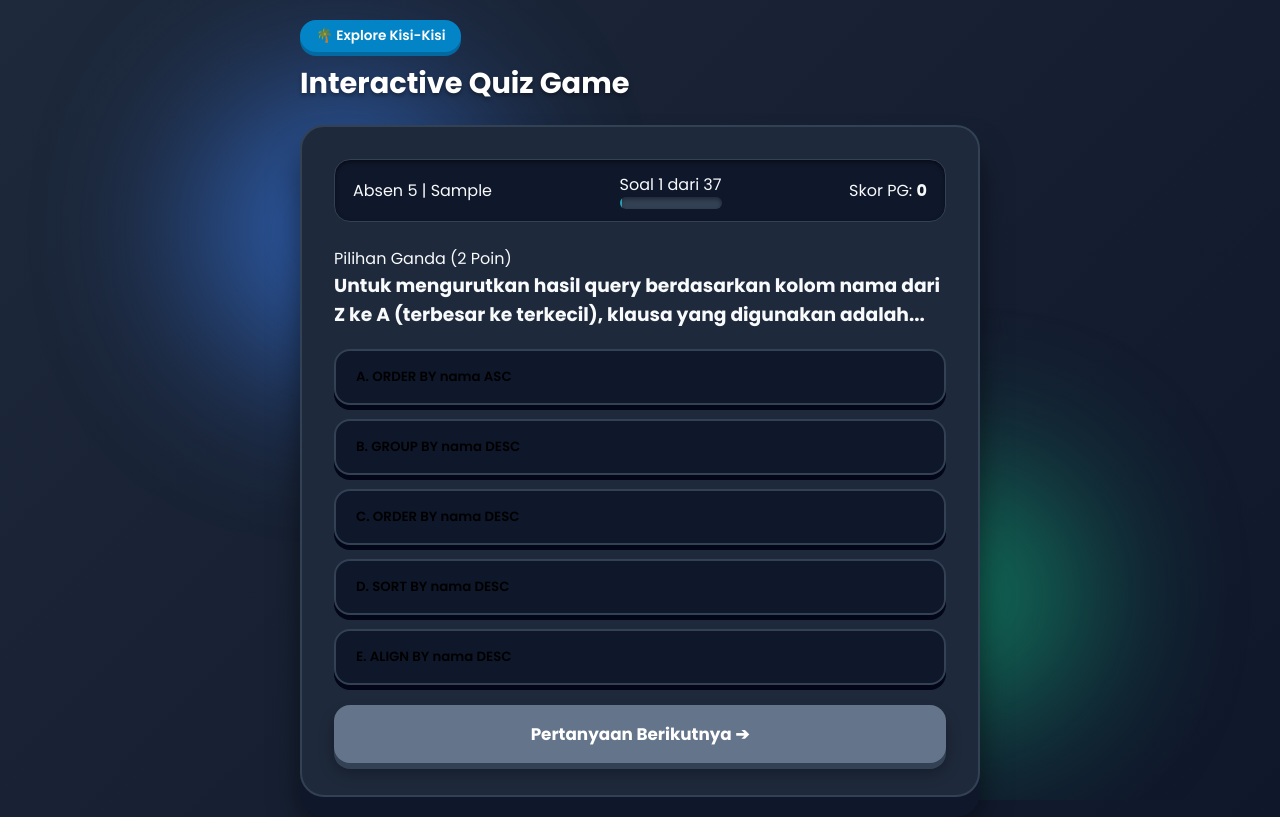
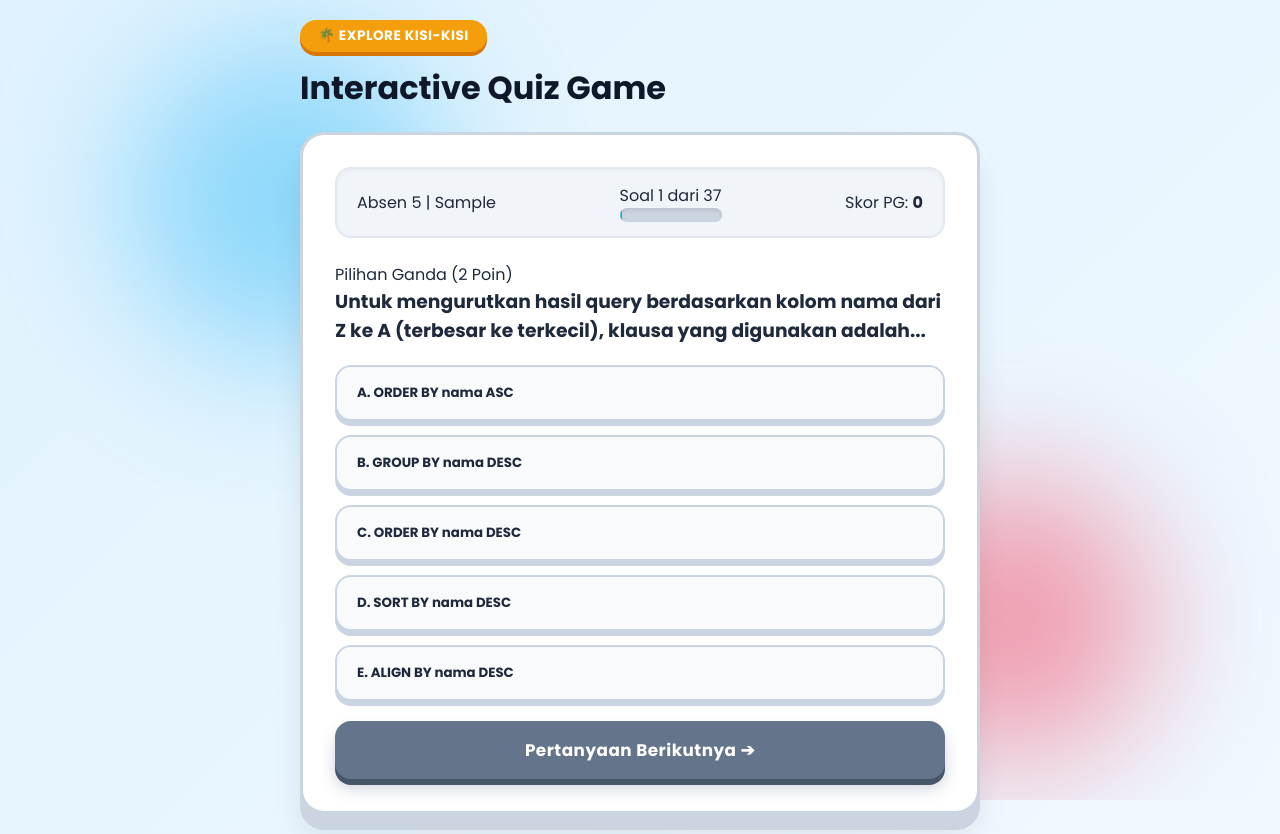
Before and after one commit to smkpintar17/GAMES-INTERAKTIF-SMK-PINTAR, a plain HTML site: page index.html in a window 1280 px wide. Both pictures are taken after typing "5", "Sample" into the empty fields and a click on the button "🚀 Mulai Kuis Sekarang". Drawn offline with nearby package versions, Linux system fonts and the light colour scheme.

Commit message:
Update style.css

```diff
--- a/style.css
+++ b/style.css
@@ -1,5 +1,5 @@
 /* ==========================================
-   GLOBAL RESET & STYLES 3D
+   GLOBAL RESET & STYLES 3D (VIBRANT & LIGHT)
    ========================================== */
 * {
     box-sizing: border-box;
@@ -9,16 +9,17 @@
 }
 
 body {
-    background: linear-gradient(135deg, #1e293b, #0f172a);
+    /* Latar belakang terang dengan gradasi lembut */
+    background: linear-gradient(135deg, #e0f2fe, #f0f9ff);
     min-height: 100vh;
     display: flex;
     justify-content: center;
     align-items: center;
     padding: 20px;
-    color: #f8fafc;
+    color: #1e293b; /* Teks utama gelap agar kontras */
 }
 
-/* Background Decor 3D Orbs */
+/* Background Decor 3D Orbs (Warna Cerah) */
 .background-decor {
     position: fixed;
     top: 0;
@@ -32,24 +33,24 @@ body {
 .circle {
     position: absolute;
     border-radius: 50%;
-    filter: blur(80px);
-    opacity: 0.6;
+    filter: blur(70px);
+    opacity: 0.5;
 }
 
 .c1 {
-    width: 300px;
-    height: 300px;
-    background: #3b82f6;
-    top: 10%;
-    left: 15%;
+    width: 320px;
+    height: 320px;
+    background: #38bdf8; /* Cyan cerah */
+    top: 5%;
+    left: 10%;
 }
 
 .c2 {
-    width: 250px;
-    height: 250px;
-    background: #10b981;
-    bottom: 10%;
-    right: 15%;
+    width: 280px;
+    height: 280px;
+    background: #f43f5e; /* Pink/Merah cerah */
+    bottom: 5%;
+    right: 10%;
 }
 
 /* Container & Card 3D */
@@ -60,34 +61,36 @@ body {
 }
 
 .card {
-    background: #1e293b;
-    border: 2px solid #334155;
+    background: #ffffff;
+    border: 3px solid #cbd5e1;
     border-radius: 24px;
     padding: 32px;
-    /* Efek Bayangan Timbul 3D */
-    box-shadow: 0 20px 0 0 #0f172a, 0 25px 30px rgba(0, 0, 0, 0.5);
+    /* Efek Bayangan Timbul 3D Tebal */
+    box-shadow: 0 16px 0 0 #cbd5e1, 0 25px 30px rgba(0, 0, 0, 0.08);
     transition: transform 0.3s ease, box-shadow 0.3s ease;
 }
 
 /* Header Badge 3D */
 .badge-banyuwangi {
     display: inline-block;
-    background: #0284c7;
-    color: #fff;
-    padding: 6px 16px;
+    background: #f59e0b; /* Warna Oranye Pop */
+    color: #ffffff;
+    padding: 6px 18px;
     border-radius: 50px;
     font-size: 0.85rem;
-    font-weight: 600;
-    box-shadow: 0 4px 0 #0369a1;
-    margin-bottom: 10px;
+    font-weight: 700;
+    box-shadow: 0 4px 0 #d97706;
+    margin-bottom: 12px;
+    text-transform: uppercase;
+    letter-spacing: 0.5px;
 }
 
 header h1 {
-    font-size: 1.8rem;
-    font-weight: 700;
+    font-size: 2rem;
+    font-weight: 800;
     margin-bottom: 20px;
-    color: #ffffff;
-    text-shadow: 0 2px 4px rgba(0,0,0,0.4);
+    color: #0f172a;
+    text-shadow: none;
 }
 
 /* Form Input 3D */
@@ -98,10 +101,10 @@ header h1 {
 
 .input-group label {
     display: block;
-    font-size: 0.9rem;
-    font-weight: 600;
+    font-size: 0.95rem;
+    font-weight: 700;
     margin-bottom: 8px;
-    color: #cbd5e1;
+    color: #334155;
 }
 
 .input-group input,
@@ -109,19 +112,21 @@ header h1 {
     width: 100%;
     padding: 14px 18px;
     border-radius: 14px;
-    border: 2px solid #334155;
-    background: #0f172a;
-    color: #fff;
+    border: 2px solid #cbd5e1;
+    background: #f8fafc;
+    color: #0f172a;
     font-size: 1rem;
+    font-weight: 500;
     outline: none;
-    /* Inset shadow untuk efek kedalaman input */
-    box-shadow: inset 0 4px 8px rgba(0, 0, 0, 0.4);
-    transition: border-color 0.2s;
+    box-shadow: inset 0 3px 6px rgba(0, 0, 0, 0.06);
+    transition: all 0.2s;
 }
 
 .input-group input:focus,
 .essay-box textarea:focus {
-    border-color: #3b82f6;
+    border-color: #0284c7;
+    background: #ffffff;
+    box-shadow: inset 0 2px 4px rgba(2, 132, 199, 0.1), 0 0 0 3px rgba(2, 132, 199, 0.2);
 }
 
 /* Button 3D Pushable Effect */
@@ -130,71 +135,72 @@ header h1 {
     width: 100%;
     padding: 16px 24px;
     font-size: 1.05rem;
-    font-weight: 700;
+    font-weight: 800;
     text-align: center;
     border: none;
     border-radius: 16px;
     cursor: pointer;
     position: relative;
     transition: all 0.1s ease;
+    letter-spacing: 0.5px;
 }
 
-/* Warna & Layer 3D Tombol */
+/* Warna & Layer 3D Tombol Pop Colorful */
 .btn-primary {
-    background: #3b82f6;
+    background: #0284c7; /* Biru Cerah */
     color: #fff;
-    box-shadow: 0 6px 0 #1d4ed8, 0 10px 15px rgba(0, 0, 0, 0.3);
+    box-shadow: 0 6px 0 #0369a1, 0 10px 15px rgba(2, 132, 199, 0.3);
 }
 
 .btn-secondary {
-    background: #64748b;
+    background: #64748b; /* Abu-abu Sleek */
     color: #fff;
-    box-shadow: 0 6px 0 #334155, 0 10px 15px rgba(0, 0, 0, 0.3);
+    box-shadow: 0 6px 0 #475569, 0 10px 15px rgba(100, 116, 139, 0.3);
 }
 
 .btn-success {
-    background: #10b981;
+    background: #10b981; /* Hijau Cerah */
     color: #fff;
-    box-shadow: 0 6px 0 #047857, 0 10px 15px rgba(0, 0, 0, 0.3);
+    box-shadow: 0 6px 0 #047857, 0 10px 15px rgba(16, 185, 129, 0.3);
 }
 
 /* Efek Tombol Ditekan (3D Click) */
 .btn:active {
     transform: translateY(4px);
-    box-shadow: 0 2px 0 #0f172a, 0 4px 6px rgba(0, 0, 0, 0.3);
+    box-shadow: 0 2px 0 #0284c7, 0 4px 6px rgba(0, 0, 0, 0.1);
 }
 
-/* Quiz Header & Score Badges 3D */
+/* Quiz Header & Progress 3D */
 .quiz-header {
     display: flex;
     justify-content: space-between;
     align-items: center;
     gap: 12px;
     margin-bottom: 24px;
-    background: #0f172a;
-    padding: 12px 18px;
+    background: #f1f5f9;
+    padding: 14px 20px;
     border-radius: 16px;
-    border: 1px solid #334155;
-    box-shadow: inset 0 2px 4px rgba(0,0,0,0.5);
+    border: 2px solid #e2e8f0;
+    box-shadow: inset 0 2px 4px rgba(0,0,0,0.04);
 }
 
 .progress-bar {
     width: 100%;
-    height: 12px;
-    background: #334155;
+    height: 14px;
+    background: #cbd5e1;
     border-radius: 10px;
     overflow: hidden;
-    box-shadow: inset 0 2px 4px rgba(0,0,0,0.4);
+    box-shadow: inset 0 2px 4px rgba(0,0,0,0.1);
 }
 
 #progress-fill {
     height: 100%;
-    background: linear-gradient(90deg, #3b82f6, #10b981);
+    background: linear-gradient(90deg, #38bdf8, #10b981);
     border-radius: 10px;
     transition: width 0.3s ease;
 }
 
-/* Pilihan Ganda 3D Grid */
+/* Pilihan Ganda 3D Grid (Kontras Tinggi) */
 .options-grid {
     display: flex;
     flex-direction: column;
@@ -203,28 +209,33 @@ header h1 {
 }
 
 .option-card {
-    background: #0f172a;
-    border: 2px solid #334155;
+    background: #f8fafc;
+    border: 2px solid #cbd5e1;
+    color: #1e293b;
     padding: 16px 20px;
     border-radius: 16px;
     cursor: pointer;
     text-align: left;
-    font-weight: 600;
-    box-shadow: 0 5px 0 #020617;
+    font-weight: 700;
+    box-shadow: 0 5px 0 #cbd5e1;
     transition: all 0.15s ease;
 }
 
 .option-card:hover {
-    border-color: #3b82f6;
+    border-color: #0284c7;
+    background: #ffffff;
     transform: translateY(-2px);
-    box-shadow: 0 7px 0 #020617;
+    box-shadow: 0 7px 0 #0284c7;
+    color: #0284c7;
 }
 
+/* Kartu Pilihan Saat Dipilih */
 .option-card:active, .option-card.selected {
     transform: translateY(3px);
-    box-shadow: 0 2px 0 #020617;
+    box-shadow: 0 2px 0 #047857;
     border-color: #10b981;
-    background: #1e293b;
+    background: #ecfdf5; /* Background hijau muda transparan */
+    color: #047857;
 }
 
 /* Result & Score Cards 3D */
@@ -236,22 +247,25 @@ header h1 {
 }
 
 .score-card {
-    background: #0f172a;
+    background: #f8fafc;
     border-radius: 18px;
     padding: 20px;
-    border: 2px solid #334155;
-    box-shadow: 0 6px 0 #020617;
+    border: 2px solid #cbd5e1;
+    box-shadow: 0 6px 0 #cbd5e1;
+    text-align: center;
 }
 
 .score-card.highlight {
-    border-color: #3b82f6;
+    border-color: #0284c7;
+    box-shadow: 0 6px 0 #0369a1;
+    background: #f0f9ff;
 }
 
 .score-card .value {
     display: block;
-    font-size: 2.2rem;
-    font-weight: 700;
-    color: #3b82f6;
+    font-size: 2.4rem;
+    font-weight: 800;
+    color: #0284c7;
     margin: 8px 0;
 }
 
```
